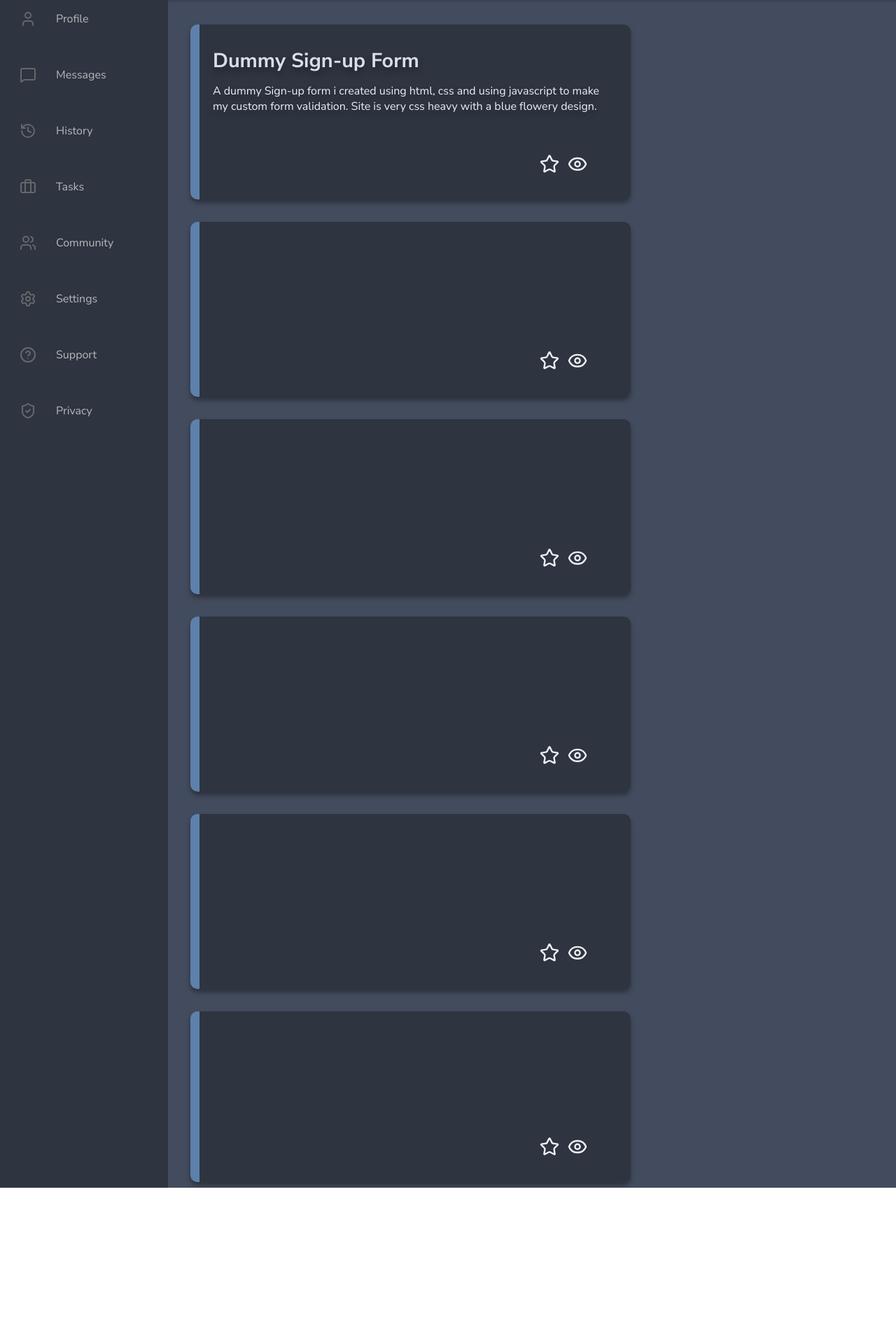
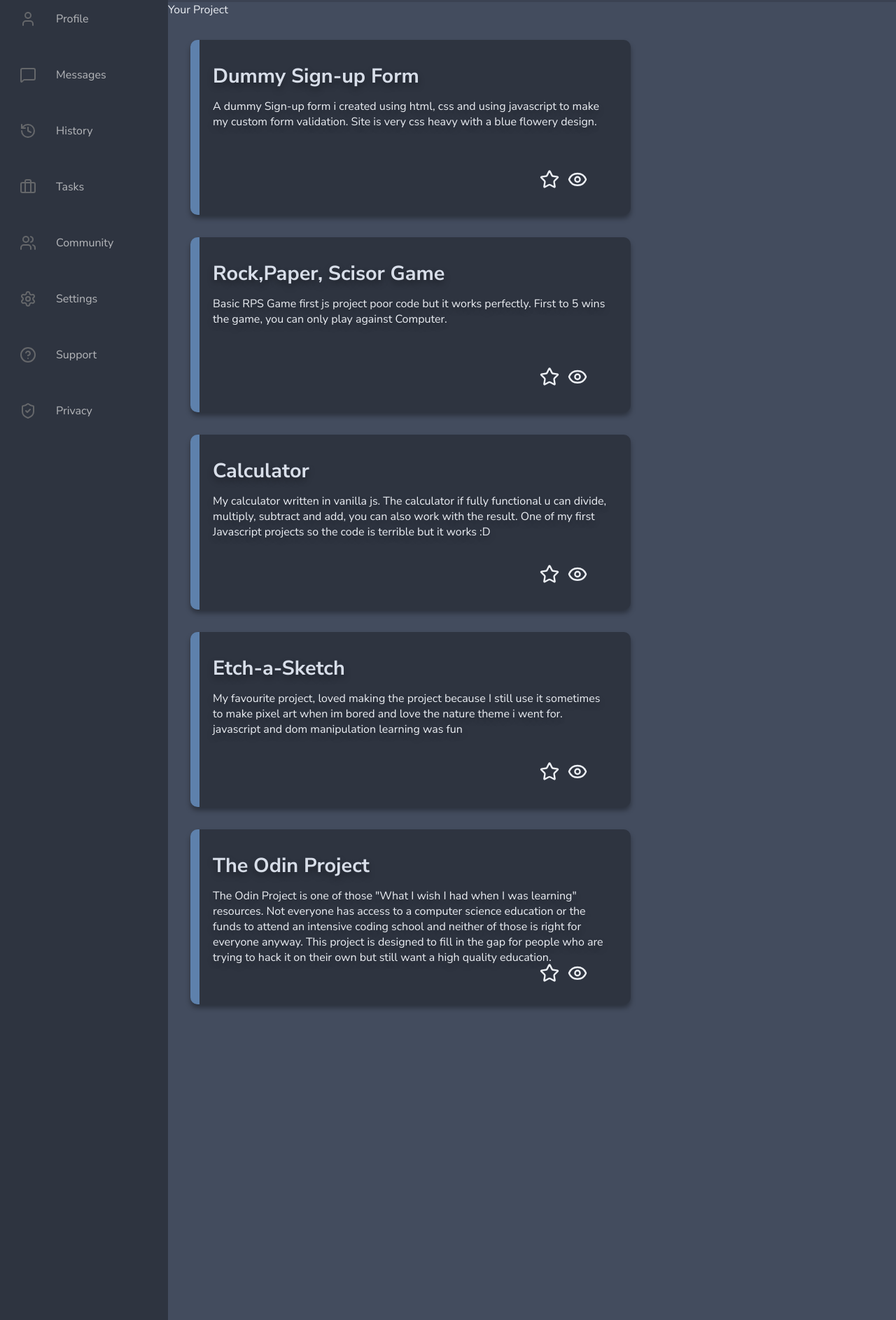
Before and after one commit to dogukan-sys/Admin-Dasheboard, a plain HTML site: page index.html in a window 1280 px wide. Shown: the part 189-2075 px from the top of the page at 70% size. Before the commit the page ends 1886 px from the top, so only its background shows below. Drawn offline with nearby package versions, Linux system fonts and the light colour scheme.

Commit message:
cards and struct

```diff
--- a/index.html
+++ b/index.html
@@ -113,62 +113,57 @@
             </div>
         </div>
         <div class="main">
+
+                <div>
+                    <h2>Your Project</h2>
                     <div class="mainBlock">
-                <div class="card">
+                        <div class="card" id="sign-up">
                             <p class="card_title">Dummy Sign-up Form</p>
                             <p class="card_content">A dummy Sign-up form i created using html, css and using javascript to make my custom form validation. Site is very css heavy with a blue flowery design.</p>
                             <div class="card_buttons">
                                 <a href=""><i icon-name="star"></i></a>
-                        <a target="_blank" href="https://dogukan-sys.github.io/Sign-Up-Form/"><i icon-name="eye"></i></a>
-                        <a target="_blank" href="https://github.com/dogukan-sys/Sign-Up-Form"><i icon-name="github"></i></a>
+                                <a target="_blank" href="https://dogukan-sys.github.io/Sign-Up-Form/" title="Site preview"><i icon-name="eye"></i></a>
+                                <a target="_blank" href="https://github.com/dogukan-sys/Sign-Up-Form" title="Site Repository"><i icon-name="github"></i></a>
                             </div>
                         </div>
-                <div class="card">
-                    <p class="card_title"></p>
-                    <p class="card_content"></p>
+                        <div class="card" id="rps">
+                            <p class="card_title">Rock,Paper, Scisor Game</p>
+                            <p class="card_content">Basic RPS Game first js project poor code but it works perfectly. First to 5 wins the game, you can only play against Computer.</p>
                             <div class="card_buttons">
                                 <a href=""><i icon-name="star"></i></a>
-                        <a href=""><i icon-name="eye"></i></a>
-                        <a href=""><i icon-name="github"></i></a>
+                                <a target="_blank" href="https://dogukan-sys.github.io/RPSGame/"><i icon-name="eye"></i></a>
+                                <a target="_blank" href="https://github.com/dogukan-sys/RPSGame"><i icon-name="github"></i></a>
                             </div>
                         </div>
-                <div class="card">
-                    <p class="card_title"></p>
-                    <p class="card_content"></p>
+                        <div class="card" id="calculator">
+                            <p class="card_title">Calculator</p>
+                            <p class="card_content">My calculator written in vanilla js. The calculator if fully functional u can divide, multiply, subtract and add, you can also work with the result. One of my first Javascript projects so the code is terrible but it works :D</p>
                             <div class="card_buttons">
                                 <a href=""><i icon-name="star"></i></a>
-                        <a href=""><i icon-name="eye"></i></a>
-                        <a href=""><i icon-name="github"></i></a>
+                                <a target="_blank" href="https://dogukan-sys.github.io/Calculator/" title="Site preview"><i icon-name="eye"></i></a>
+                                <a target="_blank" href="https://github.com/dogukan-sys/Calculator" title="Site Repository"><i icon-name="github"></i></a>
                             </div>
                         </div>
-                <div class="card">
-                    <p class="card_title"></p>
-                    <p class="card_content"></p>
+                        </>
+                        <div class="card" id="etch">
+                            <p class="card_title">Etch-a-Sketch</p>
+                            <p class="card_content">My favourite project, loved making the project because I still use it sometimes to make pixel art when im bored and love the nature theme i went for. javascript and dom manipulation learning was fun</p>
                             <div class="card_buttons">
                                 <a href=""><i icon-name="star"></i></a>
-                        <a href=""><i icon-name="eye"></i></a>
-                        <a href=""><i icon-name="github"></i></a>
+                                <a target="_blank" href="dogukan-sys.github.io/etch-a-sketch/"><i icon-name="eye"></i></a>
+                                <a target="_blank" href="https://github.com/dogukan-sys/Etch-a-Sketch"><i icon-name="github"></i></a>
                             </div>
                         </div>
-                <div class="card">
-                    <p class="card_title"></p>
-                    <p class="card_content"></p>
+                        <div class="card" id="odin">
+                            <p class="card_title">The Odin Project</p>
+                            <p class="card_content">The Odin Project is one of those "What I wish I had when I was learning" resources. Not everyone has access to a computer science education or the funds to attend an intensive coding school and neither of those is right for everyone anyway. This project is designed to fill in the gap for people who are trying to hack it on their own but still want a high quality education.</p>
                             <div class="card_buttons">
                                 <a href=""><i icon-name="star"></i></a>
-                        <a href=""><i icon-name="eye"></i></a>
-                        <a href=""><i icon-name="github"></i></a>
+                                <a target="_blank" href="https://www.theodinproject.com/"><i icon-name="eye"></i></a>
+                                <a target="_blank" href="https://github.com/TheOdinProject"><i icon-name="github"></i></a>
                             </div>
                         </div>
-                <div class="card">
-                    <p class="card_title"></p>
-                    <p class="card_content"></p>
-                    <div class="card_buttons">
-                        <a href=""><i icon-name="star"></i></a>
-                        <a href=""><i icon-name="eye"></i></a>
-                        <a href=""><i icon-name="github"></i></a>
                     </div>
-                </div>
-
                 </div>
             <div class="rightBlock">
                 <div class="AnnouncementsBlock"></div>
@@ -176,7 +171,6 @@
             </div>
         </div>
     </div>
-
     <script src="https://unpkg.com/lucide@latest"></script>
     <script>
       lucide.createIcons();
```
Lines whose indentation alone changed are shown as unchanged.
